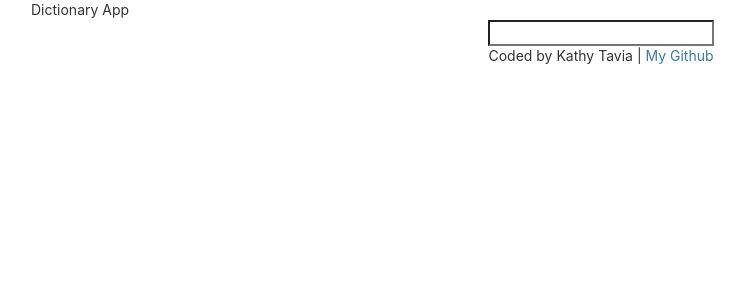
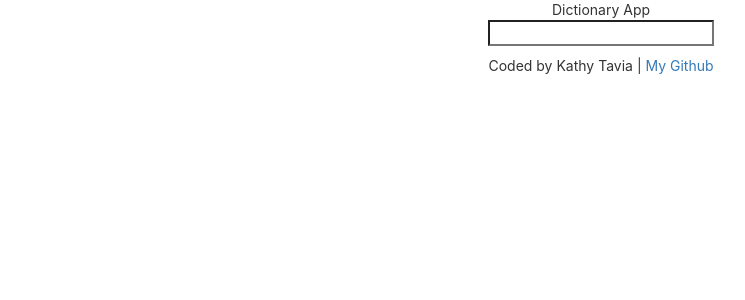
Before and after one commit to cdrmr18/react-dictionary, a React (Create React App) app: page / in a window 1280 px wide. Shown: the top 300 px of the page, without its empty margins (39-784 px from the left). Built offline with nearby package versions, Linux system fonts and the light colour scheme.

Commit message:
started retrieving word meanings through word search api and beginning the search results functionality

```diff
--- a/src/App.js
+++ b/src/App.js
@@ -1,15 +1,17 @@
 import './App.css';
 import DictionarySearch from './DictionarySearch/DictionarySearch'
+import SearchResults from './Results/SearchResults';
 
 export default function App() {
   return (
     <div className="App">
-      <div className="container">
-        <header className="App-header">
+      <div className="container text-center">
+        <header className="App-header text-center">
         Dictionary App
         </header>
         <main>
           <DictionarySearch />
+          <SearchResults />
         </main>
         <footer className="text-center">
         Coded by Kathy Tavia | <a href="https://github.com/cdrmr18">My Github</a>
--- a/src/DictionarySearch/DictionarySearch.js
+++ b/src/DictionarySearch/DictionarySearch.js
@@ -9,7 +9,9 @@ export default function DictionarySearch() {
 
     // result of axios dictionary search request to get word meanings
     const handleResponse = (response) => {
-        console.log(response.data);
+       let meaning = response.data[0].meanings[0].definitions[0].definition;
+
+       console.log(meaning);
     }
 
     // setting and resetting input value from search bar on each change that is made
--- /dev/null
+++ b/src/Results/SearchResults.js
@@ -0,0 +1,16 @@
+import React, { useState } from "react"
+
+export default function SearchResults() {
+let [result, setResult] = useState("");
+
+const retrieveSearchResults = (result) => {
+    setResult(result);
+}
+    return (
+        <div>
+            <p>
+                {result}
+            </p>
+        </div>
+    )
+}
```
